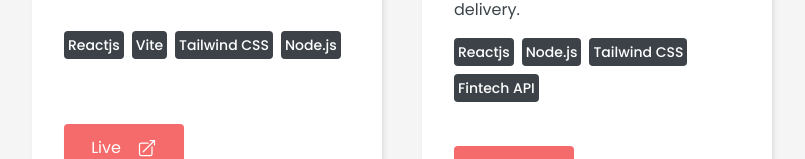
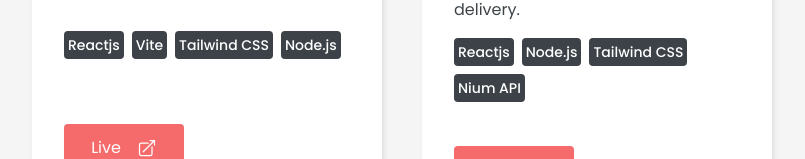
Before and after one commit to Simplyauf/PORTFOLIO-SITE, a React (Vite) app: page / in a window 1280 px wide. Shown: the part 7385-7544 px from the top of the page, without its empty margins (238-1043 px from the left). Built offline with nearby package versions, Linux system fonts and the light colour scheme.

Commit message:
updated added two more prjects

```diff
--- a/src/components/projects/index.jsx
+++ b/src/components/projects/index.jsx
@@ -80,7 +80,7 @@ const projectsData = [
       "A modern remittance platform enabling fast, transparent, and compliant digital money transfers from the U.S. to India and beyond — featuring live exchange rates, zero transfer fees, and within-minutes delivery.",
     image: globalrupeeImg,
     liveLink: "https://globalrupeepay.com/",
-    techStack: ["Reactjs", "Node.js", "Tailwind CSS", "Fintech API"],
+    techStack: ["Reactjs", "Node.js", "Tailwind CSS", "Nium API"],
   },
   {
     title: "Dera",
```
